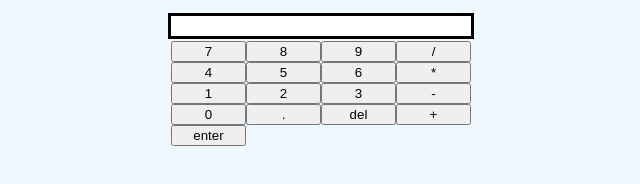
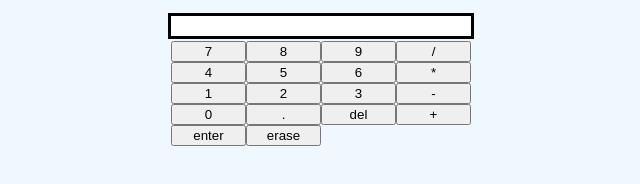
Before and after one commit to Emil-Lima/calculator, a plain HTML site: page index.html in a window 1280 px wide. Shown: the whole page, without its empty margins (319-959 px from the left). Drawn offline with Linux system fonts and the light colour scheme.

Commit message:
Included a new button in the HTML to allow the user to clear the screen of the calculator

```diff
--- a/index.html
+++ b/index.html
@@ -27,6 +27,7 @@
                 <button id="delete">del</button>
                 <button id="addition">+</button>
                 <button id="enter">enter</button>
+                <button id="erase">erase</button>
             </div>
         </div>
         <script src="script.js"></script>
```
